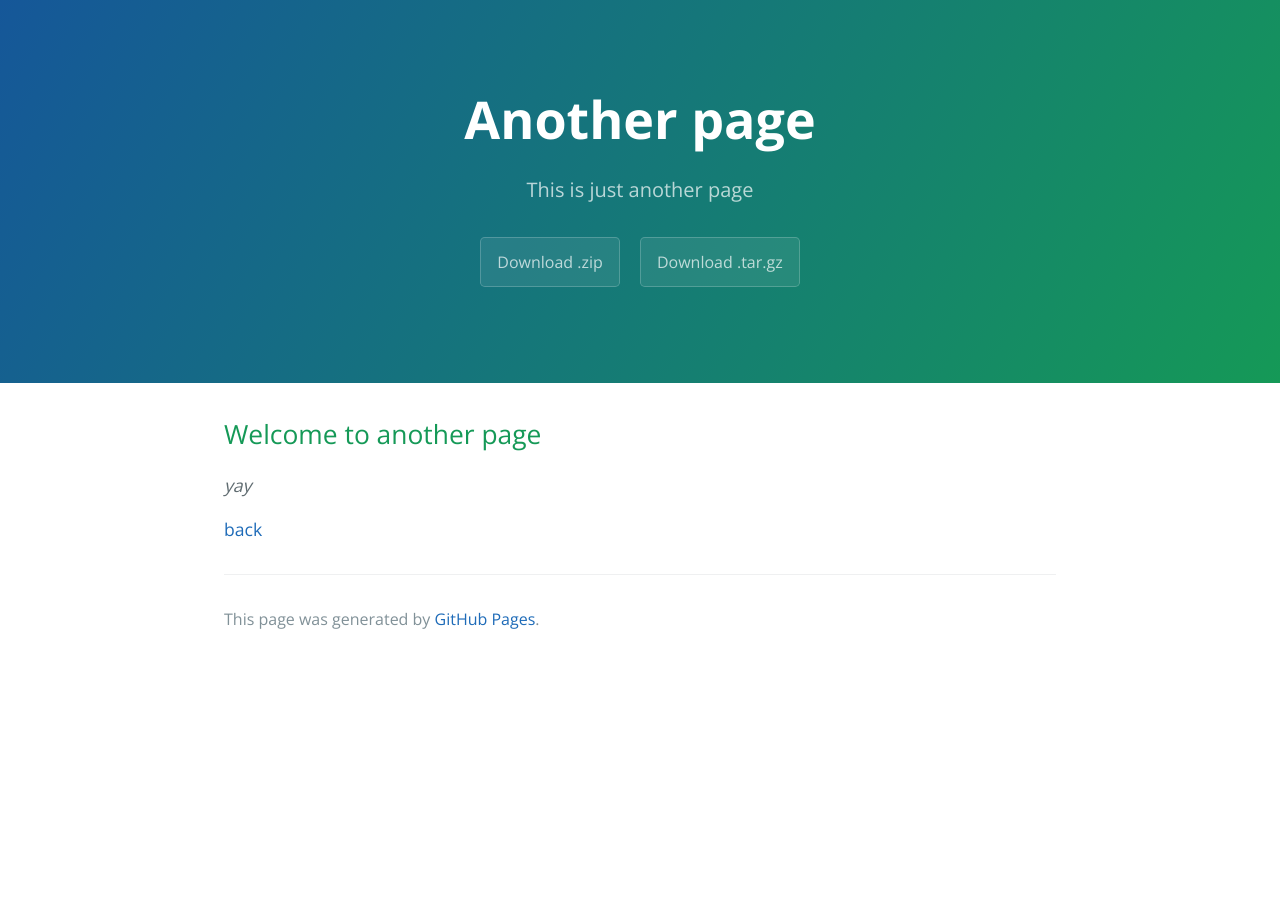
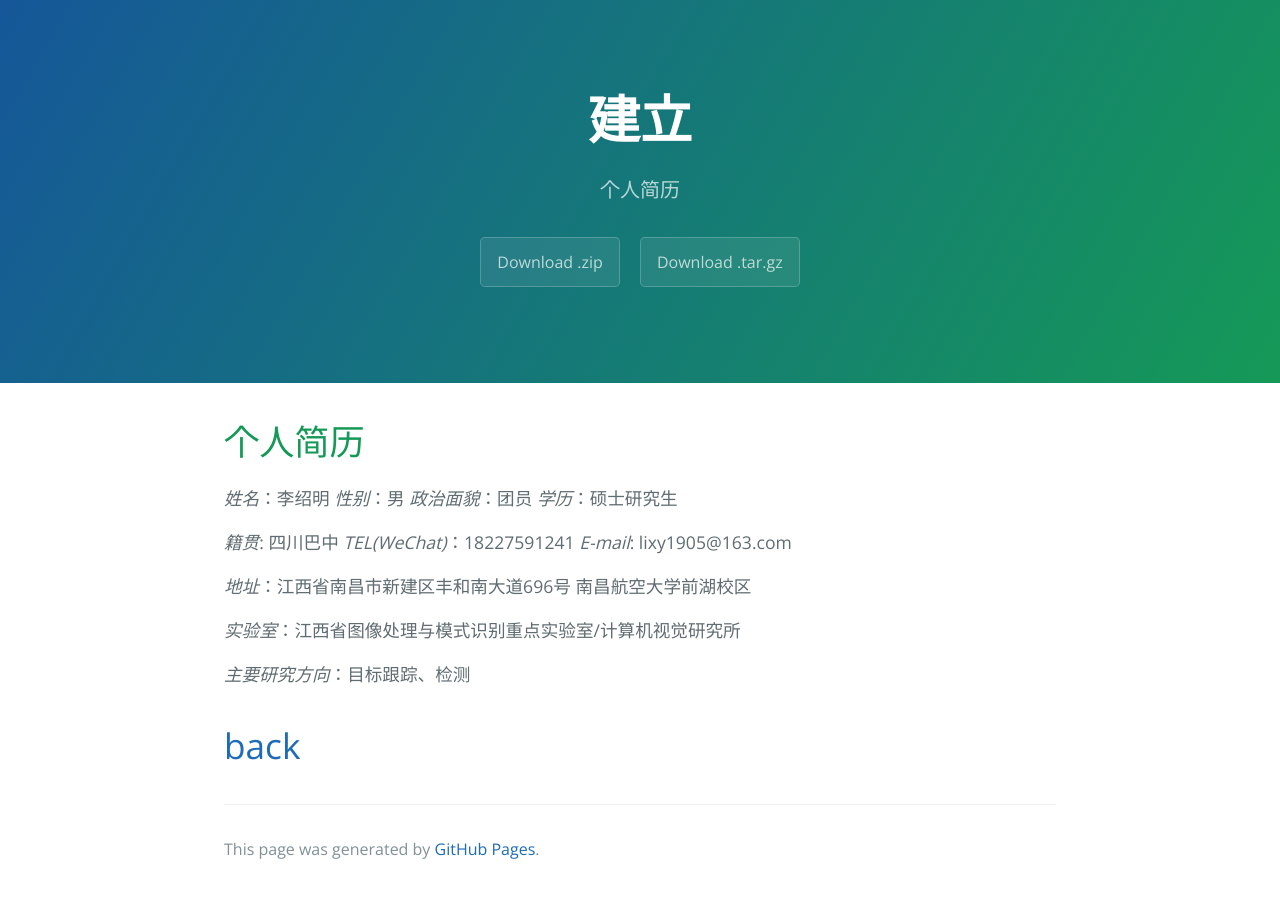
Before and after one commit to maliangzhibi/maliangzhibi.github.io, a Jekyll site: the page built from another-page.md, in a window 1280 px wide. Built offline with Jekyll 4.4.1, drawn with Linux system fonts in a browser that asks for light colours.

Commit message:
add new files.

```diff
--- a/another-page.md
+++ b/another-page.md
@@ -1,11 +1,21 @@
 ---
 layout: default
-title: Another page
-description: This is just another page
+title: 建立
+description: 个人简历
 ---
 
-## Welcome to another page
+# 个人简历
 
-_yay_
+_姓名_：李绍明	_性别_：男	_政治面貌_：团员	_学历_：硕士研究生
 
-[back](./)
+_籍贯_: 四川巴中	_TEL(WeChat)_：18227591241	_E-mail_: lixy1905@163.com
+
+_地址_：江西省南昌市新建区丰和南大道696号	南昌航空大学前湖校区
+
+_实验室_：江西省图像处理与模式识别重点实验室/计算机视觉研究所
+
+_主要研究方向_：目标跟踪、检测
+
+
+
+# [back](./)
```
Also changed, not shown: index.md (+1 -1 lines).
